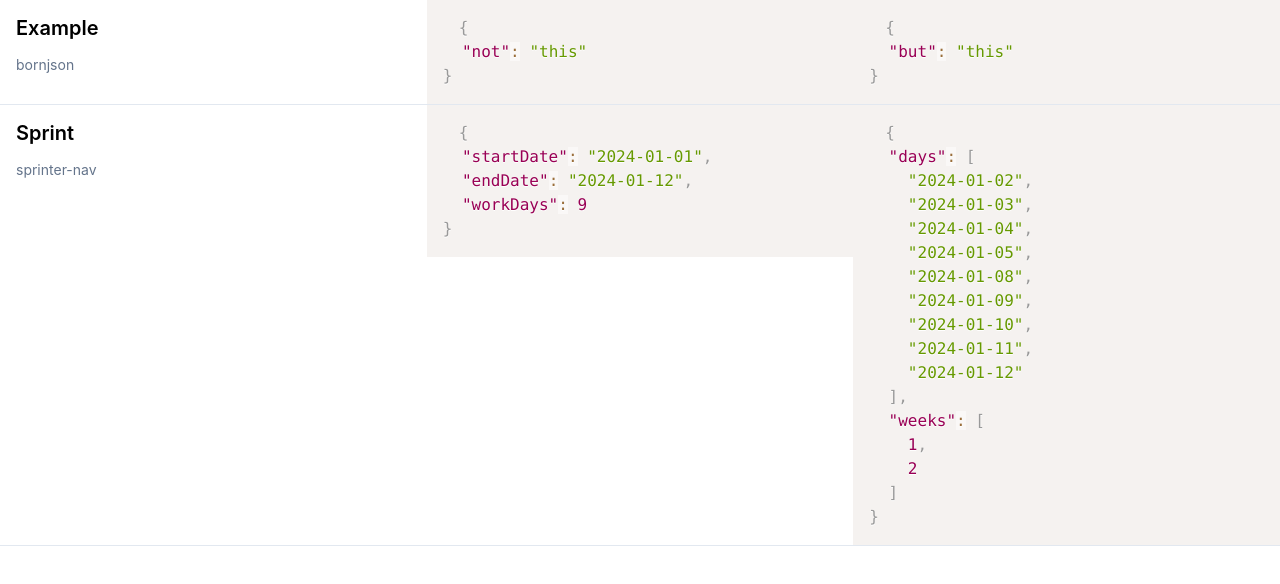
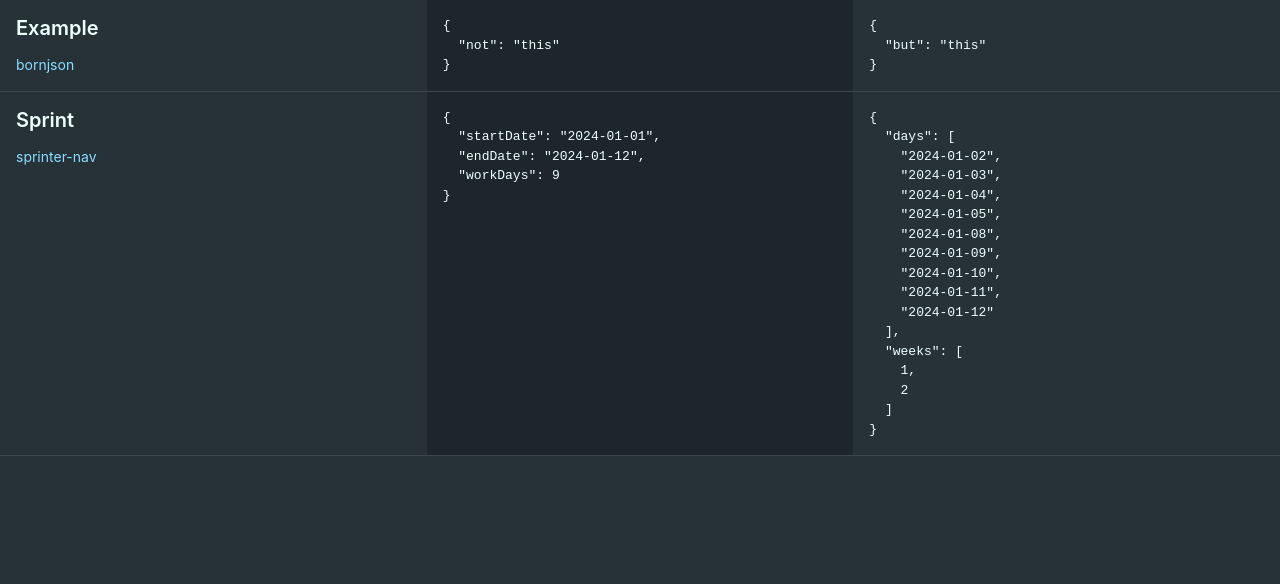
Before and after one commit to mattborn/bornjson, a plain HTML site: page index.html in a window 1280 px wide. Drawn offline with nearby package versions, Linux system fonts and the light colour scheme; a small style sheet from the web is missing.

Commit message:
Material theme all day

```diff
--- a/index.html
+++ b/index.html
@@ -3,8 +3,11 @@
   <head>
     <meta charset="UTF-8" />
     <meta name="viewport" content="width=device-width, initial-scale=1.0" />
-    <title>Sprint Overview</title>
-    <link rel="stylesheet" href="https://cdnjs.cloudflare.com/ajax/libs/prism/1.29.0/themes/prism.min.css" />
+    <title>Born.json</title>
+    <link
+      rel="stylesheet"
+      href="https://cdnjs.cloudflare.com/ajax/libs/prism-themes/1.9.0/prism-material-oceanic.min.css"
+    />
     <link rel="stylesheet" href="styles.css" />
     <script defer src="https://cdnjs.cloudflare.com/ajax/libs/prism/1.29.0/prism.min.js"></script>
     <script defer src="https://cdnjs.cloudflare.com/ajax/libs/prism/1.29.0/components/prism-json.min.js"></script>
--- a/styles.css
+++ b/styles.css
@@ -1,16 +1,27 @@
 body {
   margin: 0;
   font-family: -apple-system, BlinkMacSystemFont, 'Segoe UI', Roboto, sans-serif;
+  background: #263238;
+  color: #eeffff;
 }
 
 .sprint-row {
   display: grid;
   grid-template-columns: 1fr 1fr 1fr;
-  border-bottom: 1px solid #e2e8f0;
+  border-bottom: 1px solid rgba(255, 255, 255, 0.1);
 }
 
 .sprint-column {
-  min-width: 0; /* Prevents overflow issues */
+  min-width: 0;
+}
+
+.sprint-column:nth-child(2) {
+  background-color: #1c262b;
+}
+
+.sprint-column:nth-child(2) pre[class*='language-'],
+.sprint-column:nth-child(2) code[class*='language-'] {
+  background: none;
 }
 
 .title {
@@ -20,7 +31,7 @@ body {
 }
 
 .project {
-  color: #64748b;
+  color: #89ddff;
   font-size: 0.875rem;
   padding: 0 1rem 1rem 1rem;
 }
@@ -28,8 +39,11 @@ body {
 pre[class*='language-'] {
   margin: 0;
   border-radius: 0;
+  line-height: 1.5;
 }
 
 code[class*='language-'] {
   padding: 1rem;
+  display: block;
+  line-height: 1.5;
 }
```
